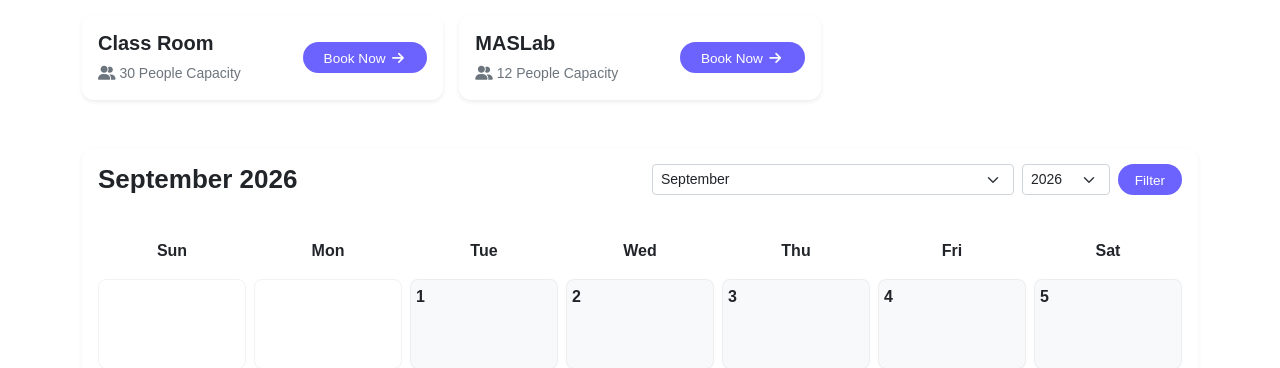
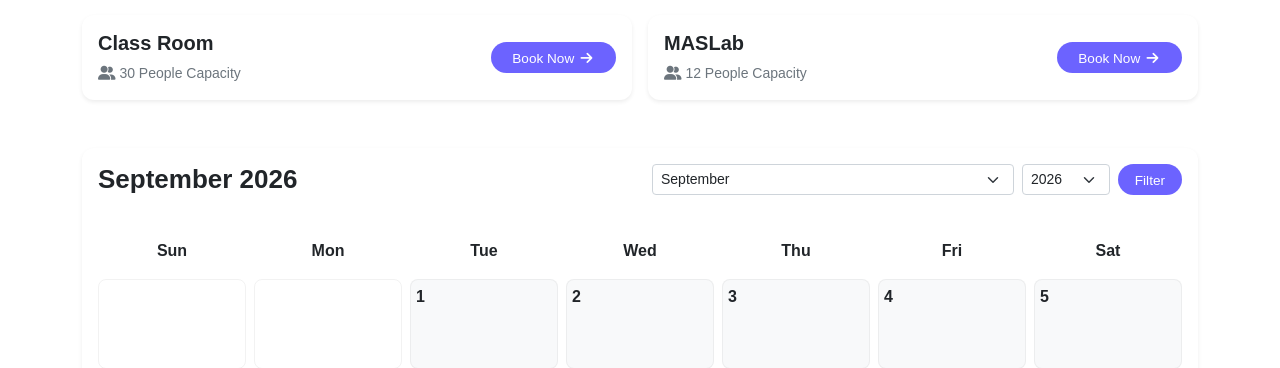
Before and after one commit to Knowledgeless/BdOSN, a Django app: page / in a window 1280 px wide. Shown: the part 107-475 px from the top of the page. Run offline with Django 5.2, Linux system fonts and the light colour scheme; data comes from the database, SQL or seed files in the repository; some libraries are stand-ins or nearby versions; some web fonts are replaced.

Commit message:
fixing issues

```diff
--- a/BookingSystem/templates/home.html
+++ b/BookingSystem/templates/home.html
@@ -13,7 +13,7 @@
     <section class="container my-2">
     <div class="row g-3">
         {% for room in rooms %}
-        <div class="col-12 col-sm-6 col-md-4 col-lg-4">
+        <div class="col-12 col-sm-6 col-md-4 col-lg-6">
             <div class="card h-100 shadow-sm">
                 <div class="card-body d-flex justify-content-between align-items-center">
 
```
